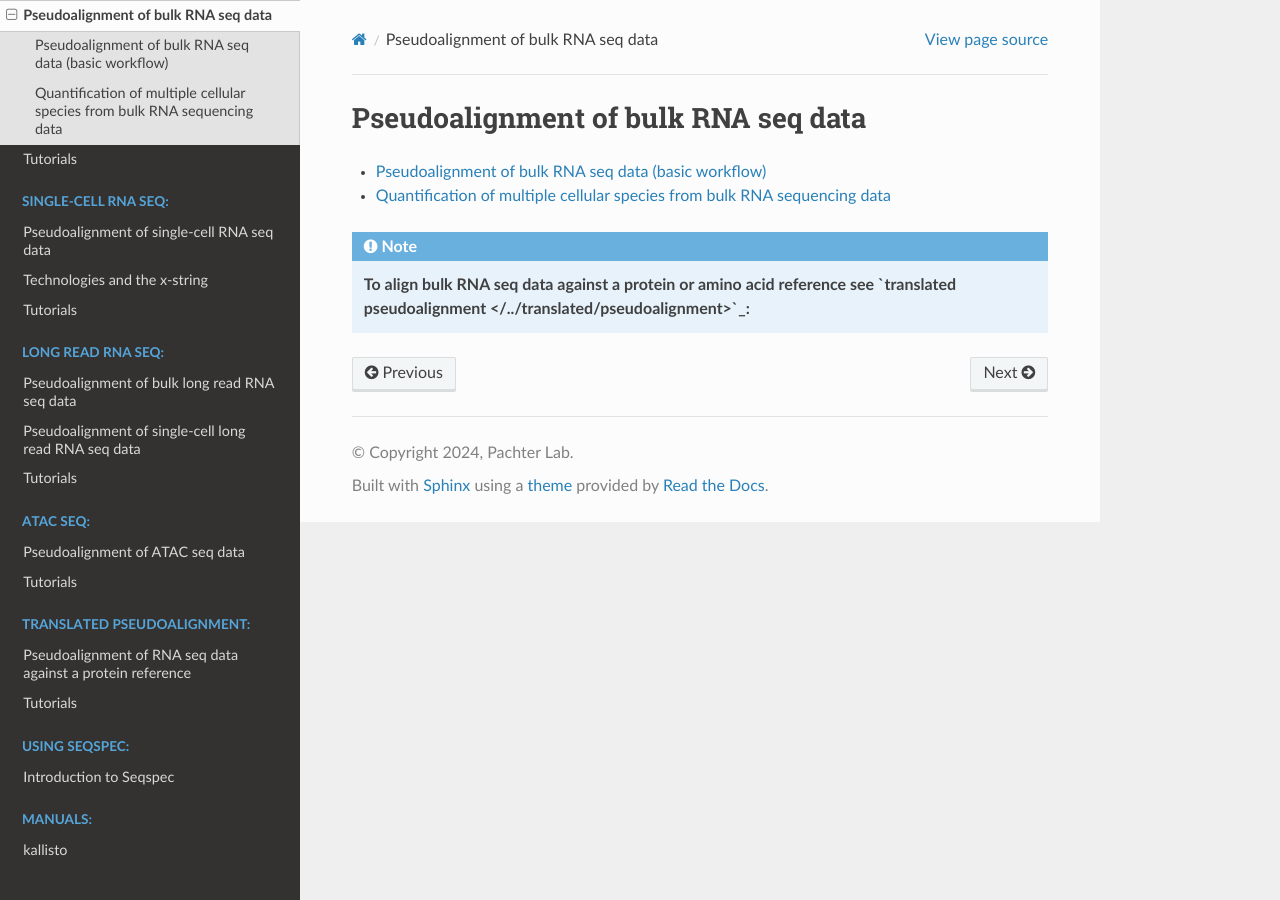
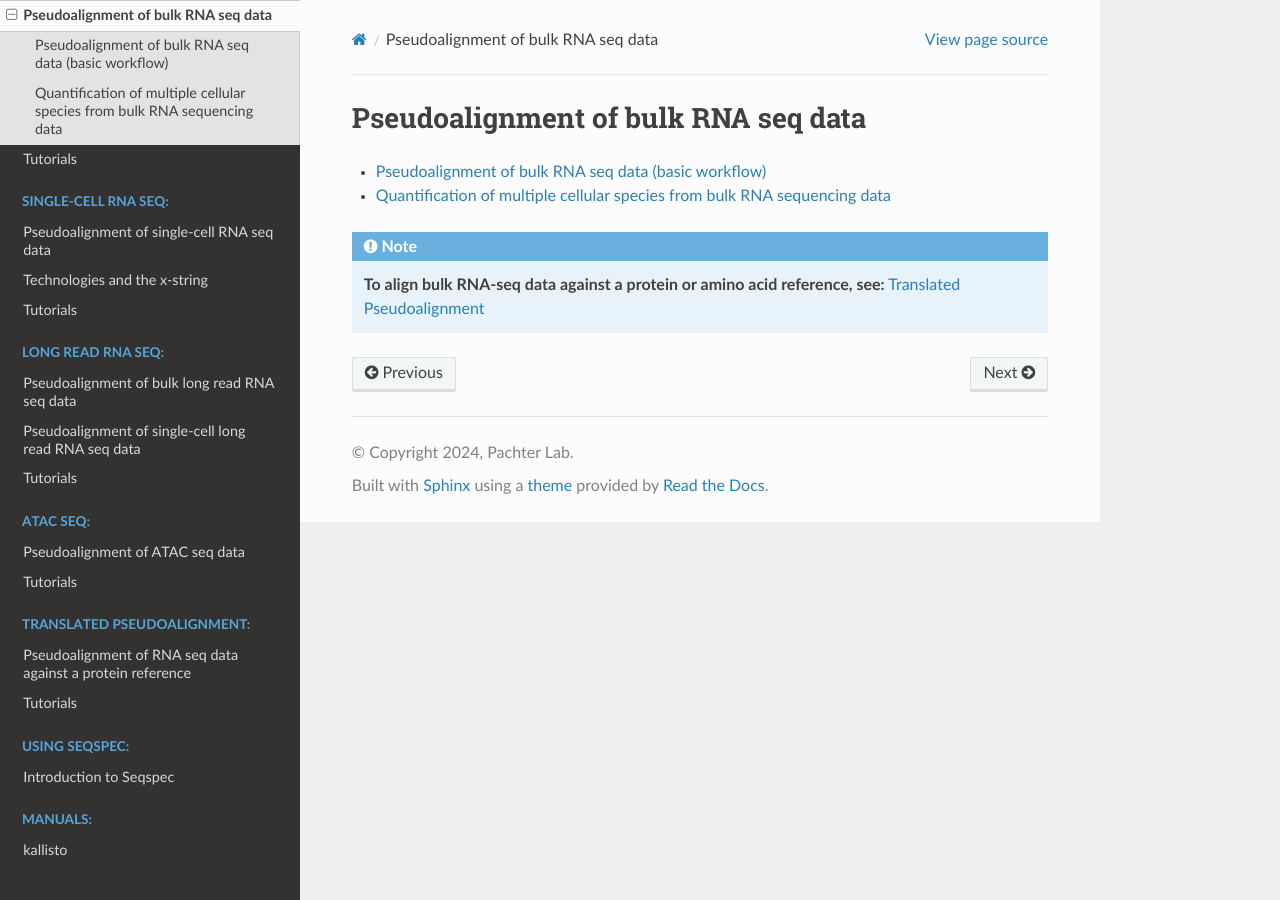
Before and after one commit to pachterlab/kb_docs, a Sphinx documentation site: the page built from docs/source/bulk/pseudoalignment.rst, in a window 1280 px wide. Built offline with Sphinx 7.4.7 and the Read the Docs theme 2.0.0, drawn with Linux system fonts in a browser that asks for light colours.

Commit message:
Update pseudoalignment.rst

```diff
--- a/docs/source/bulk/pseudoalignment.rst
+++ b/docs/source/bulk/pseudoalignment.rst
@@ -9,4 +9,5 @@ Pseudoalignment of bulk RNA seq data
 
 .. note::
 
-   **To align bulk RNA seq data against a protein or amino acid reference see `translated pseudoalignment </../translated/pseudoalignment>`_:**
+   **To align bulk RNA-seq data against a protein or amino acid reference, see:**
+   `Translated Pseudoalignment </../translated/pseudoalignment>`_
```
